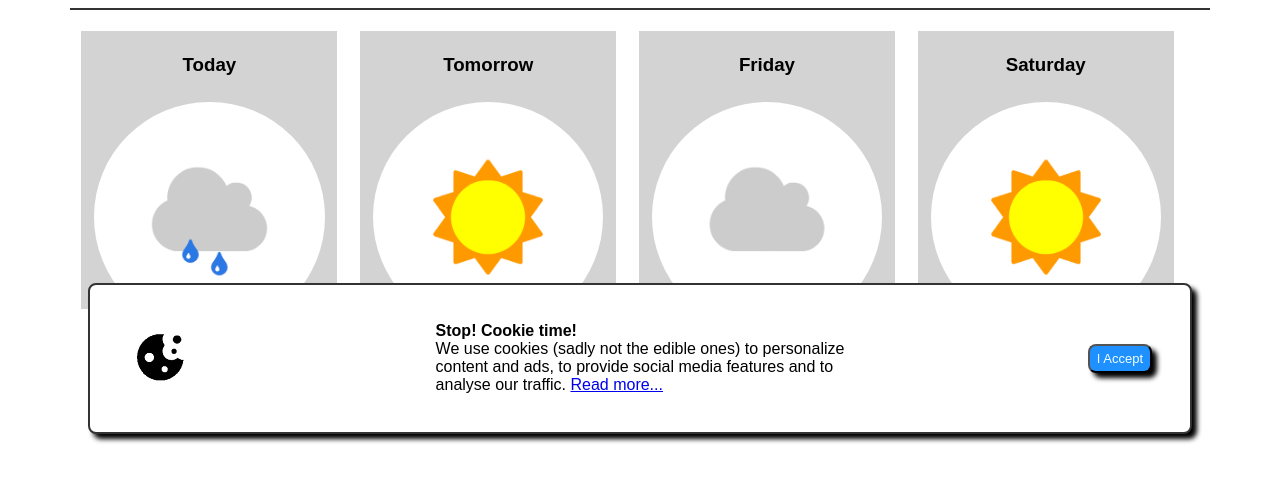
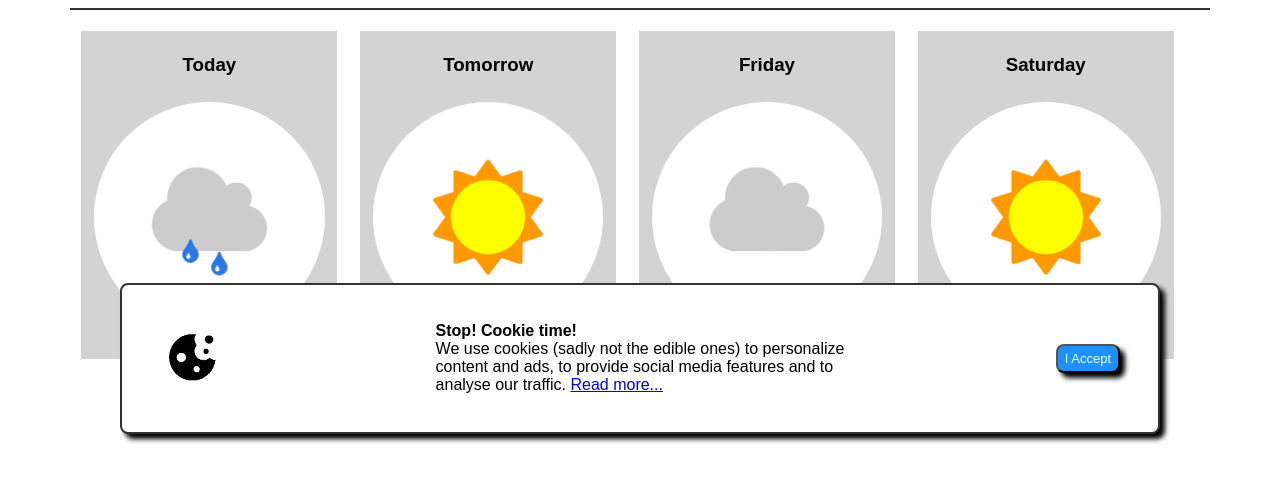
Before and after one commit to Christopher-Teague/DojoWeather, a plain HTML site: page index.html in a window 1280 px wide. Shown: the part 117-598 px from the top of the page. Drawn offline with Linux system fonts and the light colour scheme.

Commit message:
tinkering

```diff
--- a/style.css
+++ b/style.css
@@ -84,7 +84,7 @@
 .main-body {
     /* background-color: beige; */
     margin: 10px 60px;
-    height: 300px;
+    height: 350px;
 }
 
 .days {
@@ -92,6 +92,7 @@
     background-color:lightgray;
     margin: 1%;
     padding-top: 2%;
+    height: auto;
 }
 
 .days img {
@@ -110,7 +111,7 @@
 }
 
 #alert {
-    width: 80%;
+    width: 75%;
     background-color: white;
     height: 70px;
     border: 2px solid #333;
```
